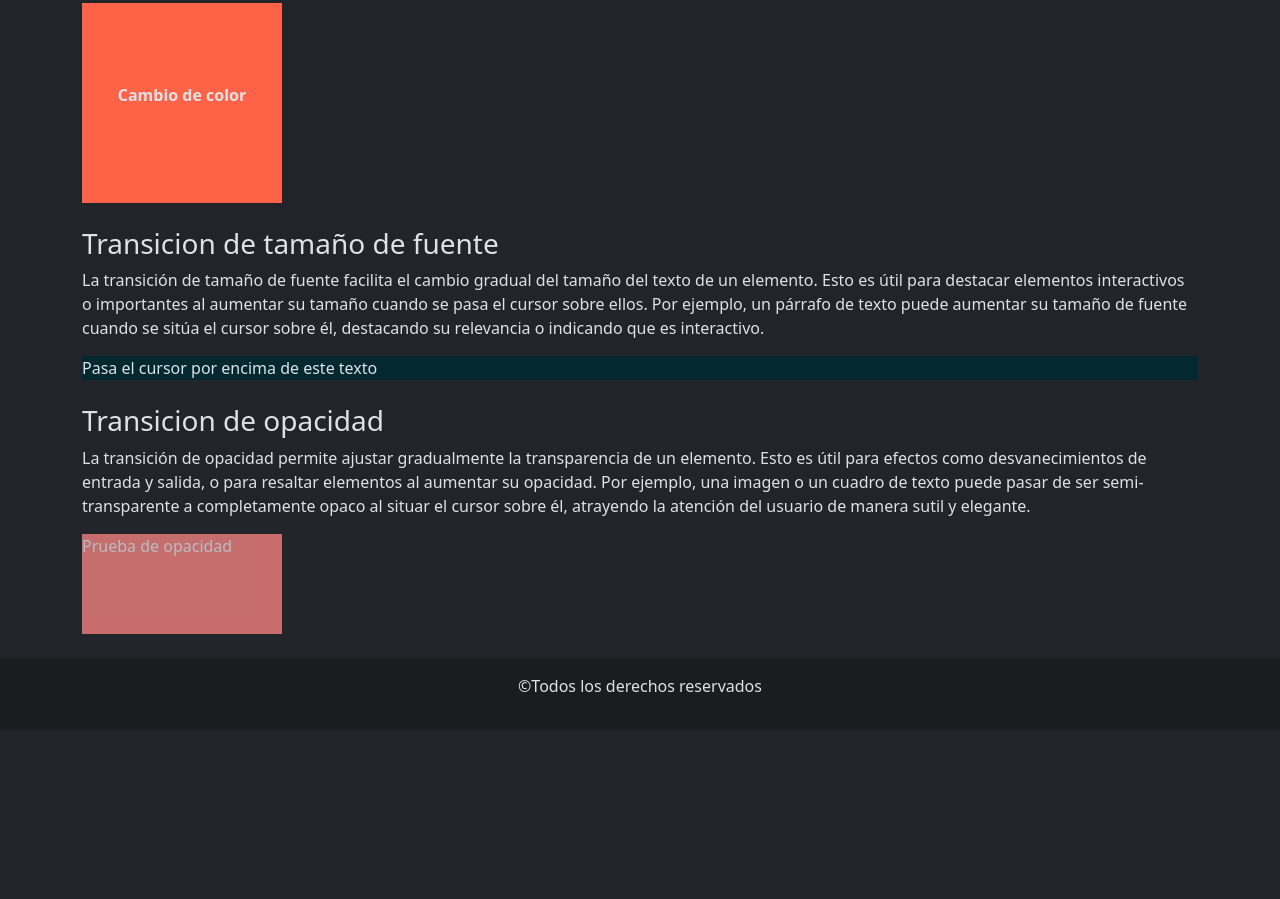
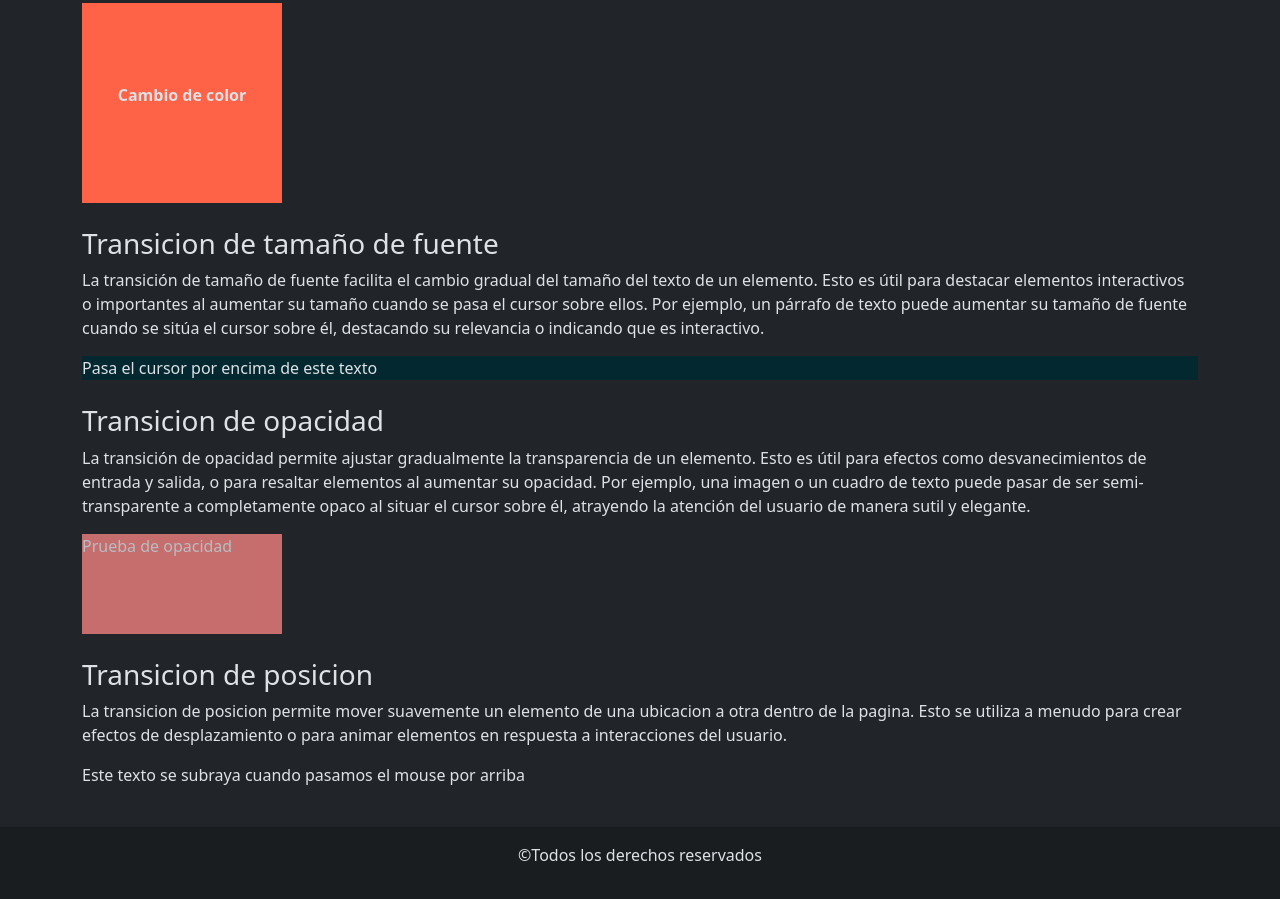
Before and after one commit to Licha11/PracticadeTransiciones, a plain HTML site: page index.html in a window 1280 px wide. Shown: the part 653-1552 px from the top of the page. Before the commit the page ends 1383 px from the top, so only its background shows below. Drawn offline with nearby package versions, Linux system fonts and the light colour scheme.

Commit message:
Agregamos un ejemplo de transicion que dibuja una linea de subrayado

```diff
--- a/index.html
+++ b/index.html
@@ -107,6 +107,11 @@
             <p>Prueba de opacidad</p>
           </div>
         </article>
+        <article class="mt-4">
+          <h3>Transicion de posicion</h3>
+          <p>La transicion de posicion permite mover suavemente un elemento de una ubicacion a otra dentro de la pagina. Esto se utiliza a menudo para crear efectos de desplazamiento o para animar elementos en respuesta a interacciones del usuario.</p>
+          <p class="subrayado">Este texto se subraya cuando pasamos el mouse por arriba</p>
+        </article>
       </section>
     </main>
 
--- a/styles.css
+++ b/styles.css
@@ -52,3 +52,23 @@ transition: opacity 200ms ease-in;
     opacity: 1;
     cursor: pointer;
 }
+
+.subrayado{
+    position: relative;
+    display: inline-block;
+}
+
+.subrayado::after{
+   content: "";
+    position: absolute;
+    left: 0;
+    bottom: -5px;
+    width: 0%;
+    background-color: rgb(199, 48, 48);
+    height: 2px;
+    transition: width 300ms ease-in;
+}
+
+.subrayado:hover::after{
+    width: 100%;
+}
```
